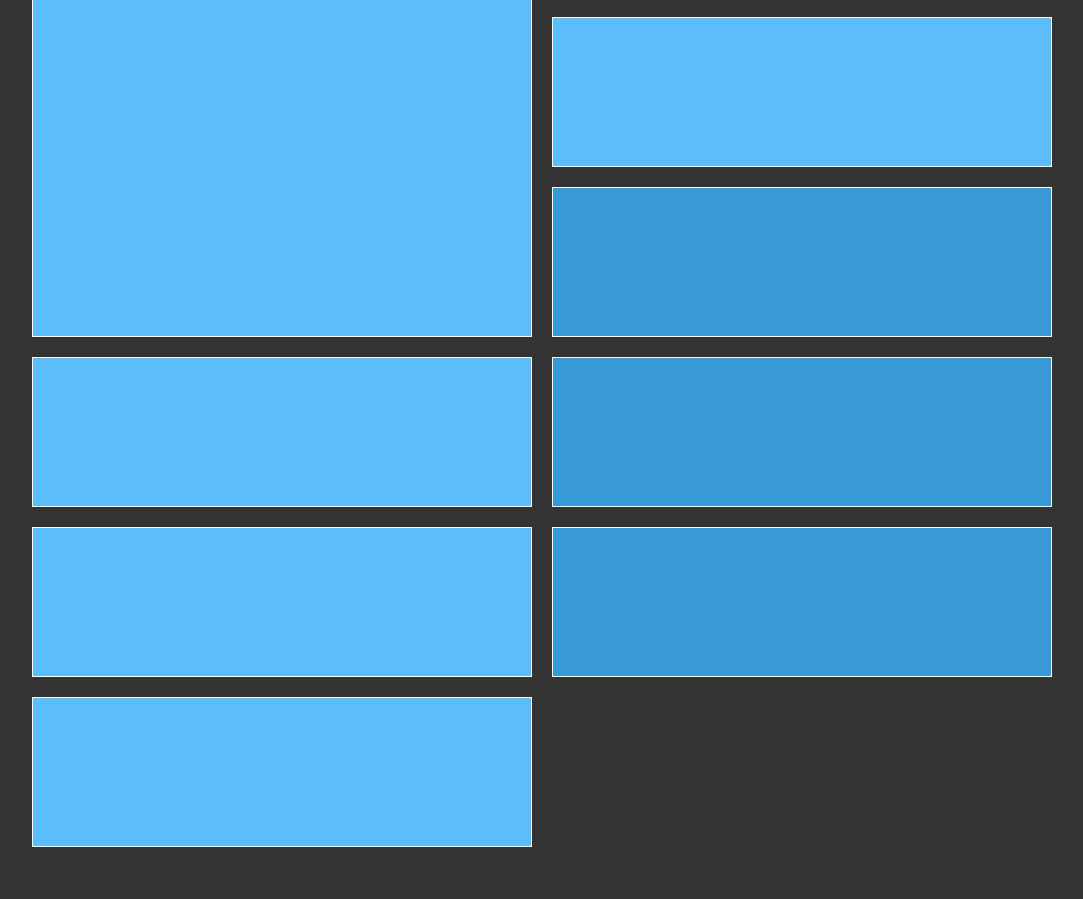
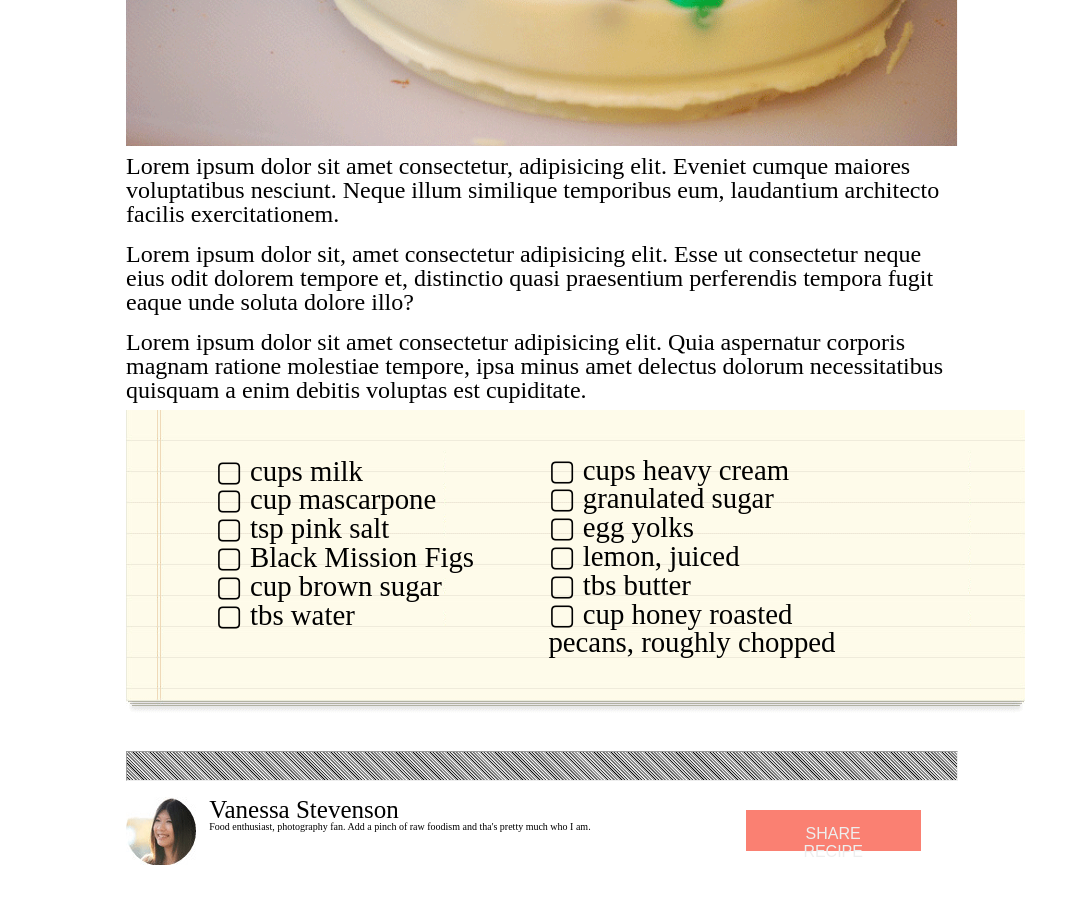
Before and after one commit to ryanyinlee/chocolate-pizza, a plain HTML site: page index.html in a window 1280 px wide. Shown: the part 711-1610 px from the top of the page, without its empty margins (98-1181 px from the left). Before the commit the page ends 1558 px from the top, so only its background shows below. Drawn offline with Linux system fonts and the light colour scheme.

Commit message:
myself and Ryan Lee worked tirelessly to put together this masterpiece

```diff
--- a/css/style.css
+++ b/css/style.css
@@ -1,49 +1,159 @@
-* {
-    font-family: Raleway;
-}
+@import url('https://fonts.googleapis.com/css2?family=Lobster&display=swap');
+@import url('https://fonts.googleapis.com/css2?');
 
 *, *::before, *::after {
   box-sizing: border-box;
 }
 
+
 html, body {
-  background-color: #333;
+  background-color: white;
   height: 100%;
   margin: 0;
+}
+
+.grid-container {
+  display: grid;
+  grid-template-columns: 17.5% 65% 17.5%;
+  grid-auto-rows: 100px;
+}
+
+.grid-container-main {
+  grid-column: 2;
+  display: grid;
+  grid-template-columns: 100%;
+  grid-template-rows: auto;
+  padding-bottom: 100rem;
 }
 
 .grid-item {
   position: relative;
   font-size: 25px;
-  padding: 20px;
-  padding-top: 50px;
-  background-color: #379AD6;
-  color: #222;
-  border: 1px solid white;
+  background-color: white;
+  /* border: 2px solid blue; */
 }
 
-.grid-item:nth-child(odd) {
-  background-color: #5bbdfa;
+header {
+  grid-column: 2;
+  display: flex;
+  justify-content: space-between;
+  height: 100px;
 }
 
-.grid-container {
-    position: relative;
-    top: 3rem;
-    display: grid;
-    grid-template-columns: repeat(2, 500px);
-    grid-gap: 20px;
-    grid-auto-rows: 150px;
-    justify-content: center;
+hr {
+  background: repeating-linear-gradient(
+    45deg,
+    black,
+    white 1px,
+    grey 1px,
+    white 2px
+  );
+  height: 30px;
+  padding: 0px;
+  margin: 0px;
+  margin-bottom: 5rem;
+  grid-column: 2;
 }
+
+.flexbox-header {
+  display: flex;
+  align-items: center;
+}
+
+.grid-item-1 div h2:first-child {
+  font-size: xx-large;
+font-family: 'Lobster', cursive;
+}
+
+div > p {
+  font-size: x-small;
+}
+
 .grid-item-2 {
-    display: flex;
-    flex-direction: row;
-    grid-column: 1/-1;
+  display: flex;
+  justify-content: space-between;
+  grid-column: 1;
+  height: 100px;
 }
-.grid-item-2 {
-    grid-row-start: 2;
-    grid-row-end: 4;
+
+.grid-item-2 h2 {
+  font-size: 3rem;
+  font-family: 'Lato', sans-serif;
 }
+
 .grid-item-3 {
-    grid-row: span 3;
+  grid-column: 1;
+  width: 100%;
+
 }
+
+.grid-item-4 {
+  grid-column: 1;
+}
+
+.grid-item-4 > p {
+  font-size: 1.5rem;
+  padding-top: .5rem;
+  padding-bottom: .5rem;
+}
+
+.grid-item-5 {
+  grid-column-start: 1;
+  width: 100% ;
+}
+.left-column {
+  position: absolute;
+  top: 43%;
+  left: 30%;
+  transform: translate(-50%, -50%);
+}
+.right-column {
+  position: absolute;
+  top: 47.5%;
+  left: 70%;
+  transform: translate(-50%, -50%);
+}
+
+div > ul > li {
+  font-size: 1.8rem;
+  width: 20rem;
+}
+
+.grid-item-6 {
+  grid-column: 1;
+  margin-top: 2rem;
+  margin-bottom: 1rem;
+}
+.grid-item-7 {
+  display: grid;
+  grid-template-columns: 10% 60% 30%;
+  margin-bottom: 2.5rem;
+}
+button {
+  background-color: salmon;
+  margin: auto;
+  border: none;
+  color: rgb(238, 238, 238);
+  padding: 15px 32px;
+  text-align: center;
+  font-size: 16px;
+  width: 70%;
+  height: 60%;
+}
+
+.flexbox-bottom {
+  display: flex;
+  justify-content: center;
+  align-items: center;
+}
+
+.flexbox-bottom > hr {
+  width: 45%;
+  height: 2px;
+  background: none;
+  background-color: lightgrey;
+  margin: auto;
+}
+.company-image {
+  height: 30px;
+}
--- a/index.html
+++ b/index.html
@@ -1,28 +1,96 @@
 <!DOCTYPE html>
 <html lang="en">
+
 <head>
     <meta charset="UTF-8">
     <meta http-equiv="X-UA-Compatible" content="IE=edge">
     <meta name="viewport" content="width=device-width, initial-scale=1.0">
     <link rel="stylesheet" href="css/reset.css">
     <link rel="stylesheet" href="css/style.css">
-    <title>Document</title>
+    <title>Chocolate Pizza</title>
 </head>
-<body>
-    <div class='grid-container'>
-        <div class='grid-item grid-item-1'></div>
-        <div class='grid-item grid-item-2'></div>
-        <div class='grid-item grid-item-3'></div>
-        <div class='grid-item grid-item-4'></div>
-        <div class='grid-item grid-item-5'></div>
-        <div class='grid-item grid-item-6'></div>
-        <div class='grid-item grid-item-6'></div>
-        <div class='grid-item grid-item-6'></div>
-        <div class='grid-item grid-item-6'></div>
-        <div class='grid-item grid-item-6'></div>
-        <div class='grid-item grid-item-6'></div>
-    </div>
+
+<body class="grid-container">
+    <header class="grid-item grid-item-1">
+        <div class='flexbox-header'>
+            <div><img src="img/logo.png" alt="company logo"></div>
+            <div>
+                <h2>Delicious</h2>
+                <p>THE BEST FOOD BLOG ON THE WEB</p>
+            </div>
+        </div>
+        <div class='flexbox-header'>
+            <img src="img/fb-icon.png" alt="facebook icon">
+            <img src="img/twit-icon.png" alt="twitter icon">
+            <img src="img/gp-icon.png" alt="google play icon">
+            <img src="img/insta-icon.png" alt="instagram icon">
+            <img src="img/flic-icon.png" alt="flic icon">
+            <img src="img/pint-icon.png" alt="pinterest icon">
+            <img src="img/rss-icon.png" alt="rss icon">
+            <img src="img/mail-icon.png" alt="rss icon">
+        </div>
+    </header>
+    <hr>
+    <main class='grid-container-main'>
+        <div class='grid-item grid-item-2'>
+            <div>
+                <h2>Chocolate Pizza</h2>
+                <p>POSTED ON 15 DEC 2013/DESSERTS</p>
+            </div>
+            <div><img src="img/print-icon.png" alt="">
+                <p>PRINT</p>
+            </div>
+        </div>
+        <img class='grid-item grid-item-3' src="img/choco-pizza.png" alt="image of choco-pizza">
+        <div class='grid-item grid-item-4'>
+            <p>Lorem ipsum dolor sit amet consectetur, adipisicing elit. Eveniet cumque maiores voluptatibus nesciunt.
+                Neque illum similique temporibus eum, laudantium architecto facilis exercitationem.
+            </p>
+            <p>Lorem ipsum dolor sit, amet consectetur adipisicing elit. Esse ut consectetur neque eius odit dolorem
+                tempore et, distinctio quasi praesentium perferendis tempora fugit eaque unde soluta dolore illo?
+            </p>
+            <p>Lorem ipsum dolor sit amet consectetur adipisicing elit. Quia aspernatur corporis magnam ratione
+                molestiae tempore, ipsa minus amet delectus dolorum necessitatibus quisquam a enim debitis voluptas est
+                cupiditate.</p>
+        </div>
+        <div class='grid-item grid-item-5'>
+            <img src="img/list-bg.png" alt="list of ingredients">
+            <div>
+                <ul class="left-column">
+                    <li>▢ cups milk</li>
+                    <li>▢ cup mascarpone</li>
+                    <li>▢ tsp pink salt</li>
+                    <li>▢ Black Mission Figs</li>
+                    <li>▢ cup brown sugar</li>
+                    <li>▢ tbs water</li>
+                </ul>
+                <ul class="right-column">
+                    <li>▢ cups heavy cream</li>
+                    <li>▢ granulated sugar</li>
+                    <li>▢ egg yolks</li>
+                    <li>▢ lemon, juiced</li>
+                    <li>▢ tbs butter</li>
+                    <li>▢ cup honey roasted pecans, roughly chopped</li>
+                </ul>
+            </div>
+        </div>
+        <hr class="grid-item grid-item-6">
+        <div class='grid-item grid-item-7'>
+            <img src="img/van-pic.png" alt="picture of author">
+            <div>
+            <h3>Vanessa Stevenson</h3>
+            <p>Food enthusiast, photography fan. Add a pinch of raw foodism and tha's pretty much who I am.</p>
+            </div>
+            <button>SHARE RECIPE</button>
+        </div>
+        <div class="grid-item flexbox-bottom">
+            <hr>
+            <img src="img/small-logo.png" alt="small company logo" class="company-image">
+            <hr>
+        </div>
+    </main>
 </body>
+
 </html>
 
 <!--grid container wraps all different items within a grid-->
```
